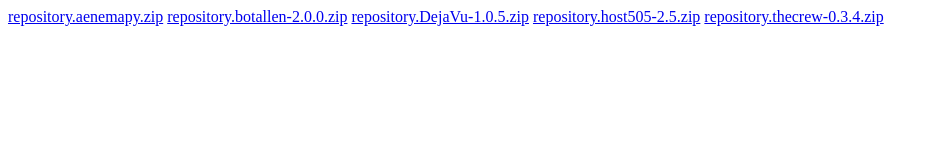
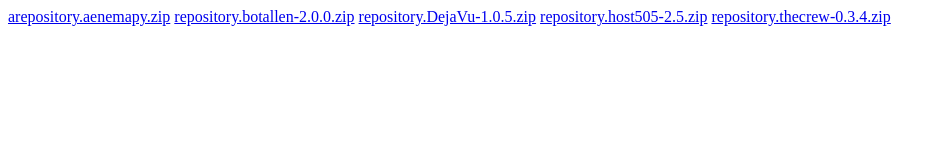
Before and after one commit to HeroBenHero/HeroBenHero.github.io, a plain HTML site: page Kodi/index.html in a window 1280 px wide. Shown: the whole page, without its empty margins (0-946 px from the left). Drawn offline with Linux system fonts and the light colour scheme.

Commit message:
Update index.html

```diff
--- a/Kodi/index.html
+++ b/Kodi/index.html
@@ -1,7 +1,7 @@
 <html>
 <head></head>
 <body>
-<a href="repository.aenemapy.zip">repository.aenemapy.zip</a>
+<a href="repository.aenemapy.zip">arepository.aenemapy.zip</a>
 <a href="repository.botallen-2.0.0.zip">repository.botallen-2.0.0.zip</a>
 <a href="repository.DejaVu-1.0.5.zip">repository.DejaVu-1.0.5.zip</a>
 <a href="repository.host505-2.5.zip">repository.host505-2.5.zip</a>
```
